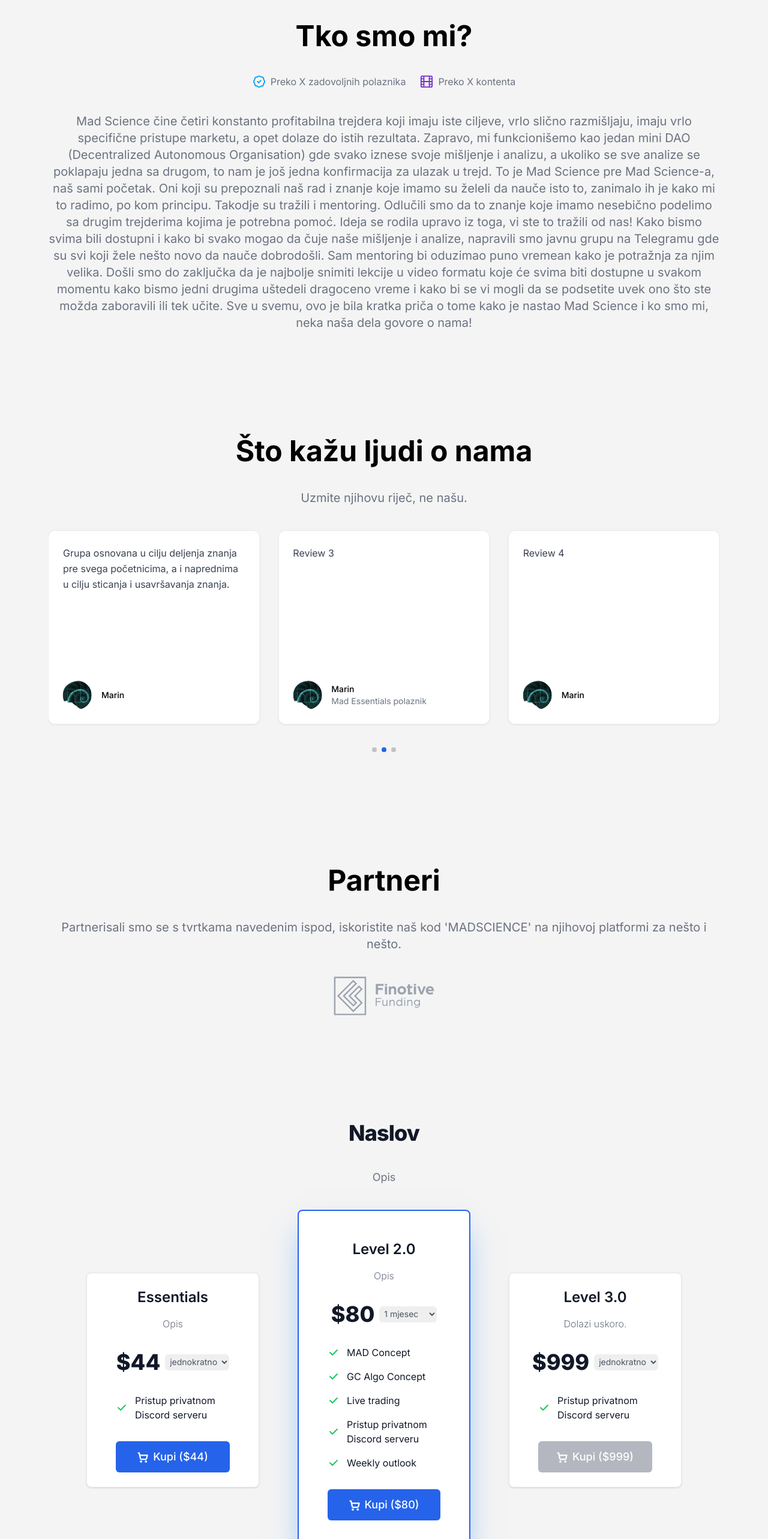
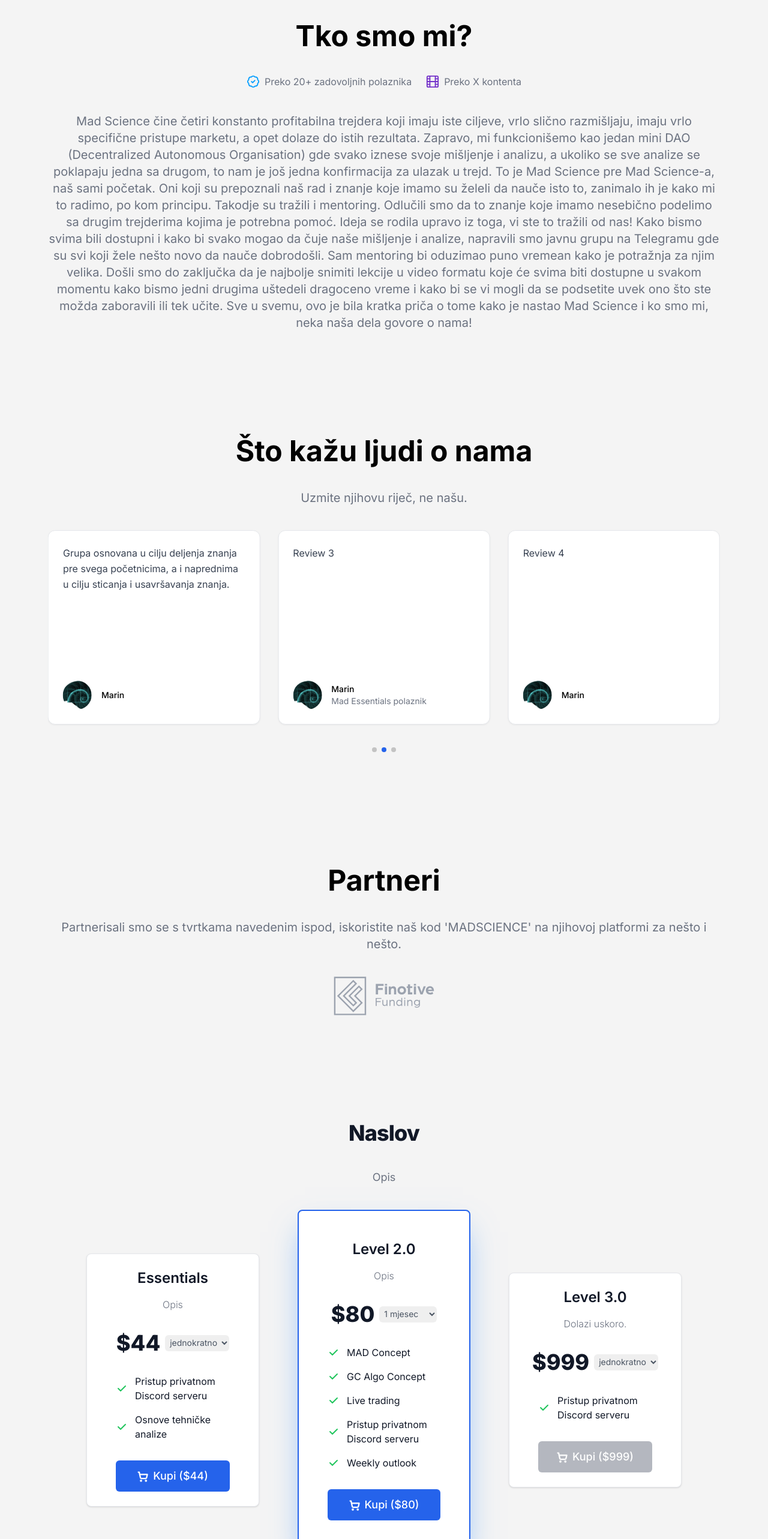
Before and after one commit to faustatwork/mad-science-website, a Next.js app: page / in a window 1280 px wide. Shown: the part 780-3346 px from the top of the page at 60% size. Built offline with nearby package versions, Linux system fonts and the light colour scheme.

Commit message:
fix(index): supply some info

```diff
--- a/pages/index.tsx
+++ b/pages/index.tsx
@@ -88,7 +88,7 @@ const Index: NextPage = () => {
           <div className="flex flex-row flex-wrap items-center justify-center gap-6">
             <div className="flex flex-row items-center gap-x-2 text-base text-gray-500">
               <Verified size={22} className="stroke-[#009dff]" />
-              Preko X zadovoljnih polaznika
+              Preko 20+ zadovoljnih polaznika
             </div>
             <div className="flex flex-row items-center gap-x-2 text-base text-gray-500">
               <Film size={22} className="stroke-[#7432c9]" />
@@ -198,7 +198,10 @@ const Index: NextPage = () => {
             <Tier
               title={"Essentials"}
               description={"Opis"}
-              features={["Pristup privatnom Discord serveru"]}
+              features={[
+                "Pristup privatnom Discord serveru",
+                "Osnove tehničke analize",
+              ]}
               models={[{ interval: "jednokratno", amount: 44 }]}
             />
             <Tier
```
